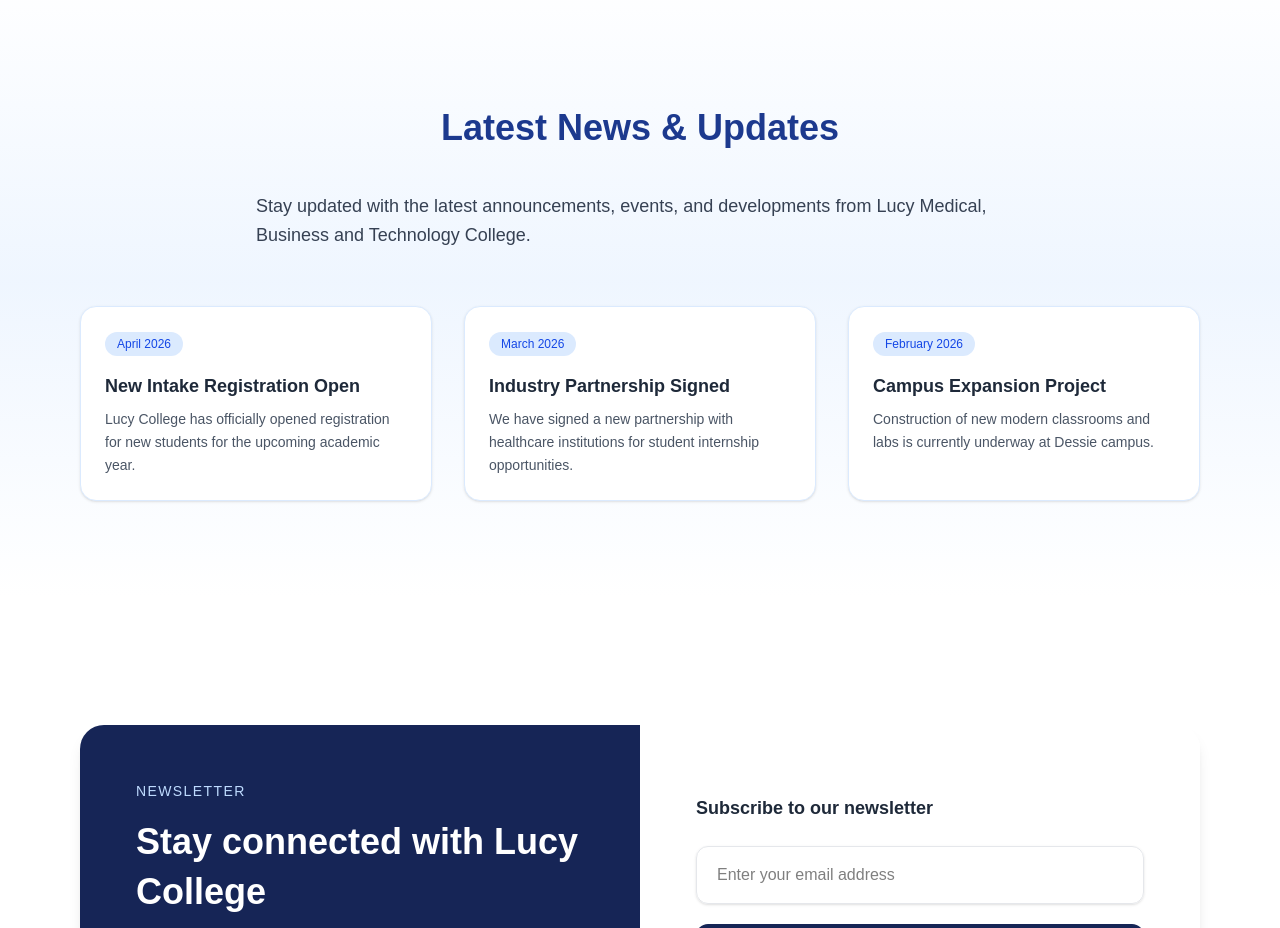
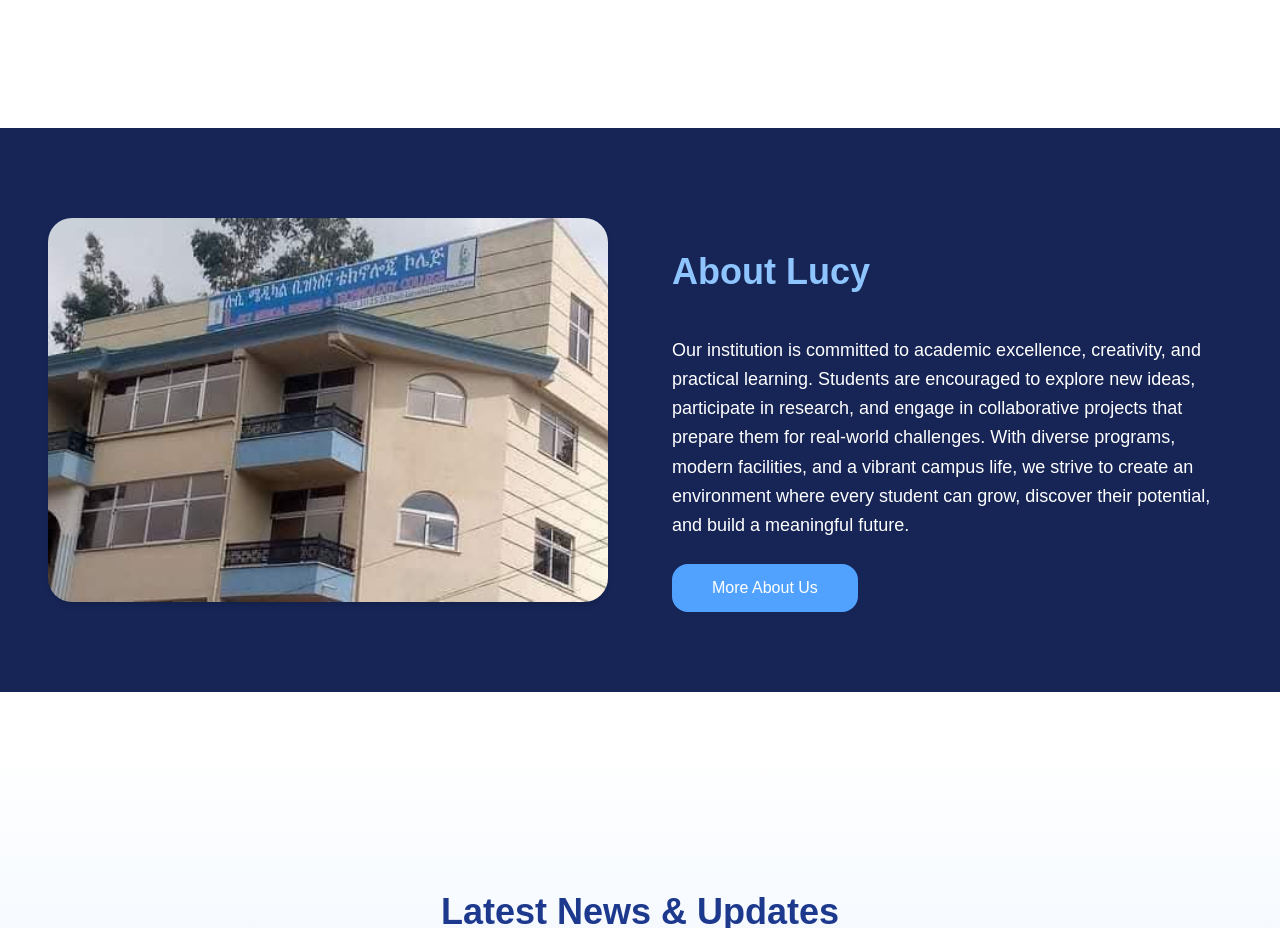
Before and after one commit to Fikerteyimer/Lucy-medical-business-and-technology-website, a React (Vite) app in the folder lucy-college/: page / in a window 1280 px wide. Shown: the part 1800-2728 px from the top of the page. Built offline with nearby package versions, Linux system fonts and the light colour scheme.

Commit message:
added the component back and fizing the margin and the button

```diff
--- a/lucy-college/src/Components/AboutSection.jsx
+++ b/lucy-college/src/Components/AboutSection.jsx
@@ -8,7 +8,7 @@ function AboutSection() {
   const navigate = useNavigate();
 
   return (
-    <section className="flex flex-col md:flex-row items-start md:items-center gap-10 md:gap-16 px-6 md:px-12 py-20 w-full my-15">
+    <section className="flex mt-40 bg-blue-950 flex-col md:flex-row items-start md:items-center gap-10 md:gap-16 px-6 md:px-12 py-20 w-full my-15">
       <div className="w-full md:w-1/2">
         <img
           src={About1}
@@ -21,14 +21,15 @@ function AboutSection() {
         className="w-full md:w-1/2 space-y-6">
         <Heading
           title="About Lucy"
-          className="text-center md:text-left" />
-        <Paragraph
+          className="text-center md:text-left text-blue-300" />
+        <Paragraph className="text-white"
           children="Our institution is committed to academic excellence, creativity, and practical learning. Students are encouraged to explore new ideas, participate in research, and engage in collaborative projects that prepare them for real-world challenges. With diverse programs, modern facilities, and a vibrant campus life, we strive to create an environment where every student can grow, discover their potential, and build a meaningful future." />
         <div
           className="flex justify-center md:justify-start">
           <Button
             text="More About Us"
-            onClick={() => navigate("/LucyAtAGlance")} />
+            onClick={() => navigate("/LucyAtAGlance")}
+            className="py-3 px-10 bg-blue-400" />
         </div>
       </div>
 
--- a/lucy-college/src/Components/CardGrid.jsx
+++ b/lucy-college/src/Components/CardGrid.jsx
@@ -4,7 +4,7 @@ import { twMerge } from "tailwind-merge";
 
 function CardsGrid({ data, gap }) {
   return (
-    <div className={twMerge(clsx("grid grid-cols-1 md:grid-cols-3 gap-6 mx-5", gap))}>
+    <div className={twMerge(clsx(" grid grid-cols-1 md:grid-cols-3 gap-6 mx-5", gap ))}>
       {data.map((item, index) => (
         <Cards
           key={index}
--- a/lucy-college/src/Pages/HomePage.jsx
+++ b/lucy-college/src/Pages/HomePage.jsx
@@ -28,12 +28,7 @@ function HomePage() {
             <Paragraph children="At Lucy College, we offer a diverse range of programs designed to empower students with knowledge and practical skills for real-world success" className="text-center"/>
            <CardGrid data={whatweOffer} gap="gap-3"/>
           </div>
-
-
-
-
-
-
+          <AboutSection/>
          <LatestNews/>
 
 
```
